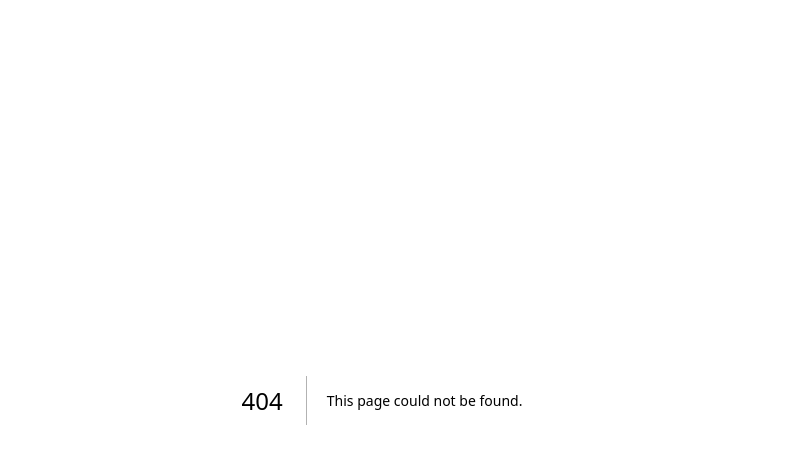
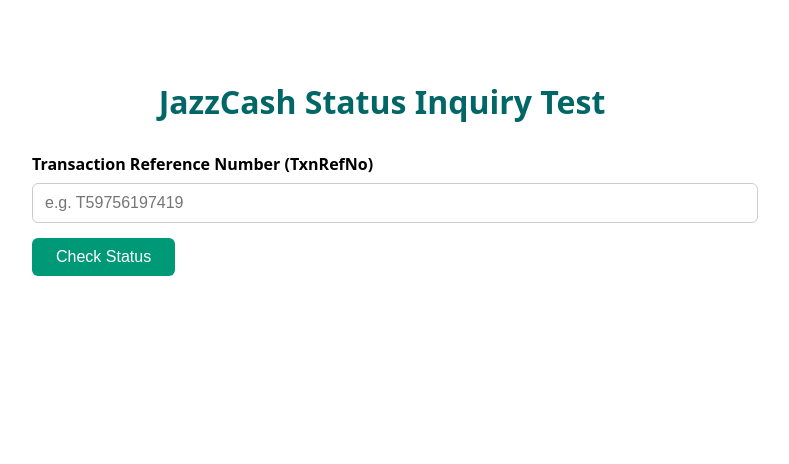
Before and after one commit to naspro-tech/naspro, a Next.js app: page /inquiry-test in a window 1280 px wide. Before the commit this address had no page. Shown: the top 464 px of the page, without its empty margins (258-1047 px from the left). Built offline with nearby package versions, Linux system fonts and the light colour scheme.

Commit message:
Create inquiry-test.js

```diff
--- /dev/null
+++ b/pages/inquiry-test.js
@@ -0,0 +1,127 @@
+// /pages/inquiry-test.js
+import { useState } from "react";
+
+export default function InquiryTest() {
+  const [txnRefNo, setTxnRefNo] = useState("");
+  const [result, setResult] = useState(null);
+  const [loading, setLoading] = useState(false);
+  const [statusText, setStatusText] = useState("");
+
+  const handleInquiry = async () => {
+    if (!txnRefNo) return alert("Please enter a TxnRefNo first.");
+    setLoading(true);
+    setResult(null);
+    setStatusText("");
+
+    try {
+      const res = await fetch("/api/jazzcash_inquiry", {
+        method: "POST",
+        headers: { "Content-Type": "application/json" },
+        body: JSON.stringify({ txnRefNo }),
+      });
+      const data = await res.json();
+      setResult(data);
+
+      // interpret payment response
+      const code = data?.response?.pp_PaymentResponseCode;
+      if (code === "121") setStatusText("✅ Transaction Completed Successfully");
+      else if (code === "000") setStatusText("🕓 Transaction Pending or Processing");
+      else if (code === "124") setStatusText("❌ Transaction Failed or Reversed");
+      else setStatusText("ℹ️ Unable to determine status, please verify manually.");
+    } catch (err) {
+      setResult({ error: "Failed to fetch inquiry result." });
+      setStatusText("⚠️ API request failed.");
+    } finally {
+      setLoading(false);
+    }
+  };
+
+  return (
+    <div style={{ maxWidth: 700, margin: "80px auto", fontFamily: "system-ui" }}>
+      <h1 style={{ textAlign: "center", color: "#006666" }}>JazzCash Status Inquiry Test</h1>
+
+      <div style={{ marginTop: 30 }}>
+        <label style={{ fontWeight: "bold", display: "block", marginBottom: 8 }}>
+          Transaction Reference Number (TxnRefNo)
+        </label>
+        <input
+          type="text"
+          value={txnRefNo}
+          onChange={(e) => setTxnRefNo(e.target.value)}
+          placeholder="e.g. T59756197419"
+          style={{
+            width: "100%",
+            padding: "10px 12px",
+            fontSize: "16px",
+            border: "1px solid #ccc",
+            borderRadius: "6px",
+          }}
+        />
+      </div>
+
+      <button
+        onClick={handleInquiry}
+        disabled={loading}
+        style={{
+          backgroundColor: "#009977",
+          color: "#fff",
+          border: "none",
+          padding: "10px 24px",
+          borderRadius: "6px",
+          marginTop: "15px",
+          fontSize: "16px",
+          cursor: "pointer",
+        }}
+      >
+        {loading ? "Checking..." : "Check Status"}
+      </button>
+
+      {statusText && (
+        <div
+          style={{
+            marginTop: "30px",
+            padding: "12px 16px",
+            borderRadius: "8px",
+            backgroundColor:
+              statusText.includes("✅")
+                ? "#E7F8EE"
+                : statusText.includes("❌")
+                ? "#FDE8E8"
+                : statusText.includes("🕓")
+                ? "#FFF7E6"
+                : "#F4F4F4",
+            color:
+              statusText.includes("✅")
+                ? "#057A55"
+                : statusText.includes("❌")
+                ? "#B91C1C"
+                : statusText.includes("🕓")
+                ? "#B45309"
+                : "#333",
+            fontSize: "16px",
+            fontWeight: "500",
+          }}
+        >
+          {statusText}
+        </div>
+      )}
+
+      {result && (
+        <div style={{ marginTop: "25px" }}>
+          <h3 style={{ color: "#006666" }}>Raw API Response</h3>
+          <pre
+            style={{
+              background: "#F7F7F7",
+              padding: "12px",
+              borderRadius: "6px",
+              overflowX: "auto",
+              fontSize: "14px",
+            }}
+          >
+            {JSON.stringify(result, null, 2)}
+          </pre>
+        </div>
+      )}
+    </div>
+  );
+}
```
